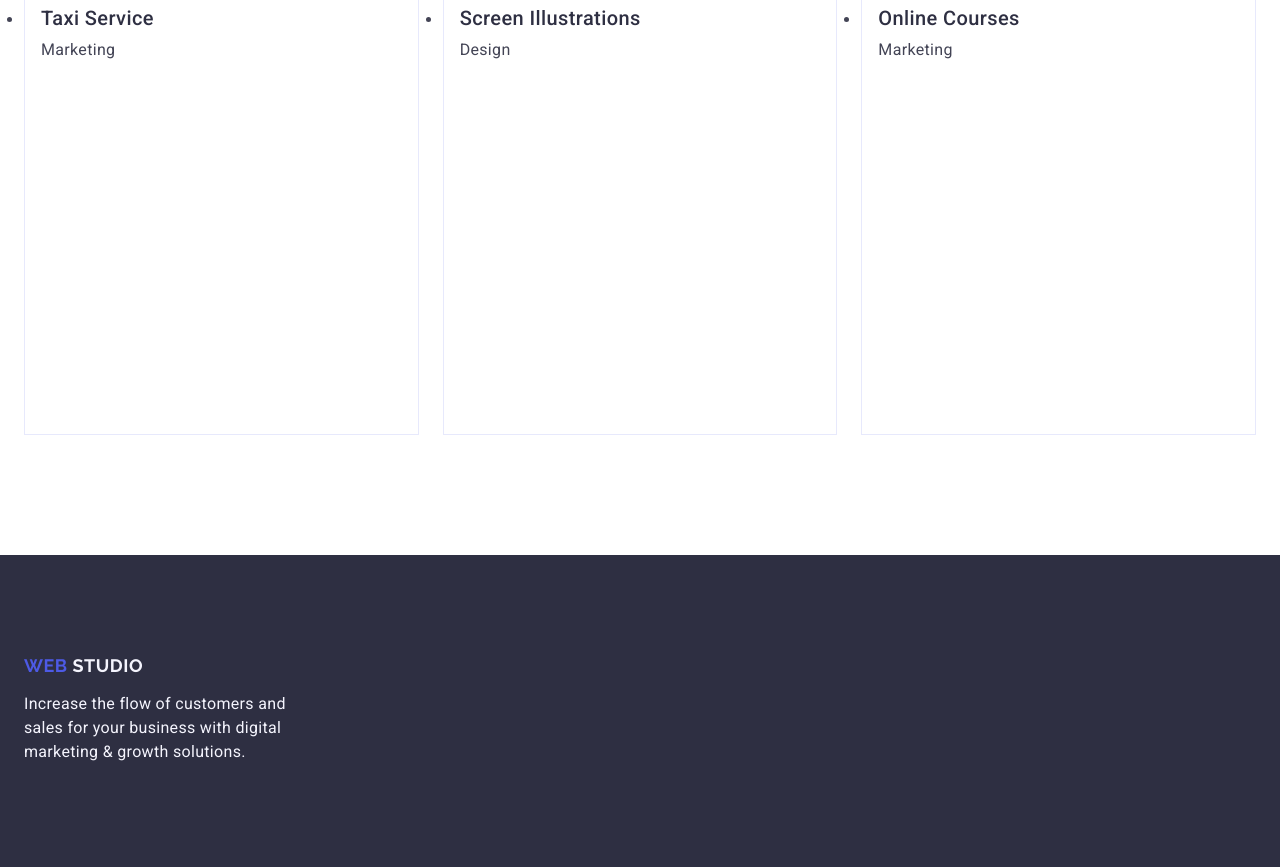
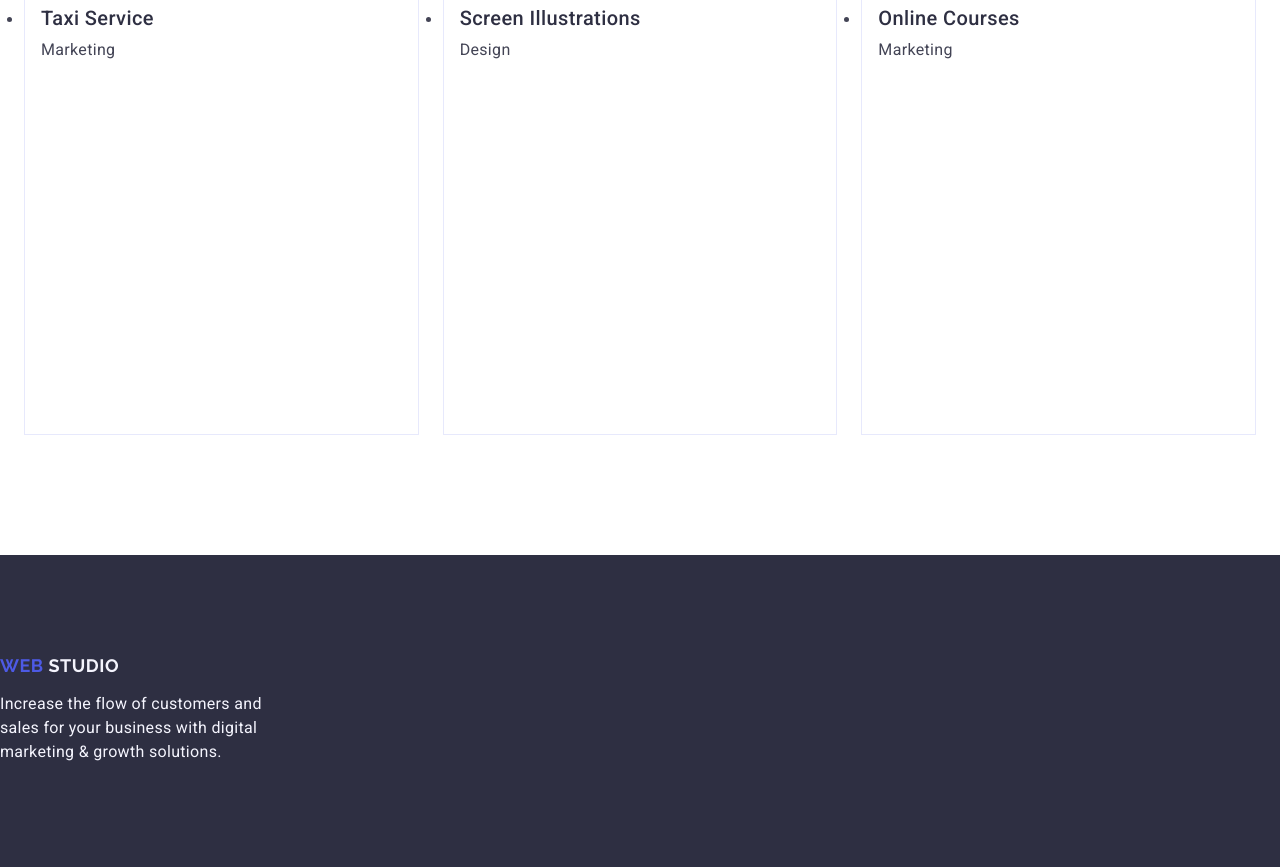
Before and after one commit to annashkurat1/goit-markup-hw-03, a plain HTML site: page index.html in a window 1280 px wide. Shown: the part 5422-6289 px from the top of the page. Drawn offline with nearby package versions, Linux system fonts and the light colour scheme.

Commit message:
fix cont

```diff
--- a/css/styles.css
+++ b/css/styles.css
@@ -350,13 +350,10 @@ img {
   color: #f4f4fd;
   padding: 100px 0;
 }
-.last .container {
-  display: flex;
+.last .container-footer {
   flex-direction: column;
 }
-a.last-websudio.extra-class {
-  display: inline-block;
-}
+
 .last-websudio {
   font-family: "Raleway", sans-serif;
   font-weight: 700;
--- a/index.html
+++ b/index.html
@@ -207,7 +207,7 @@
       </section>
     </main>
     <footer class="last">
-      <div class="container">
+      <div class="container-footer">
         <a href="./index.html" class="last-websudio extra-class"
           >Web <span class="last-websudio-studio">Studio</span></a
         >
```
